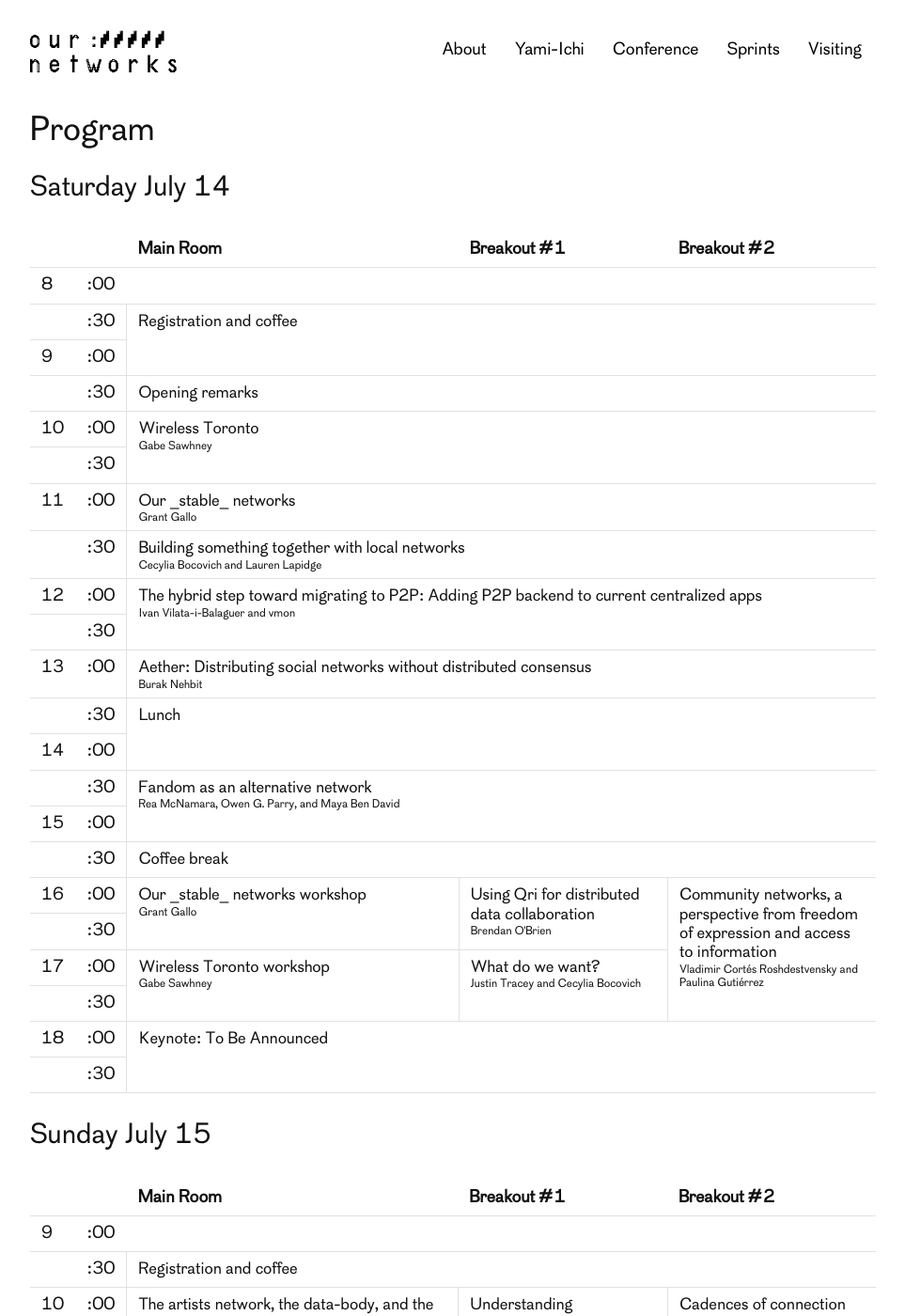
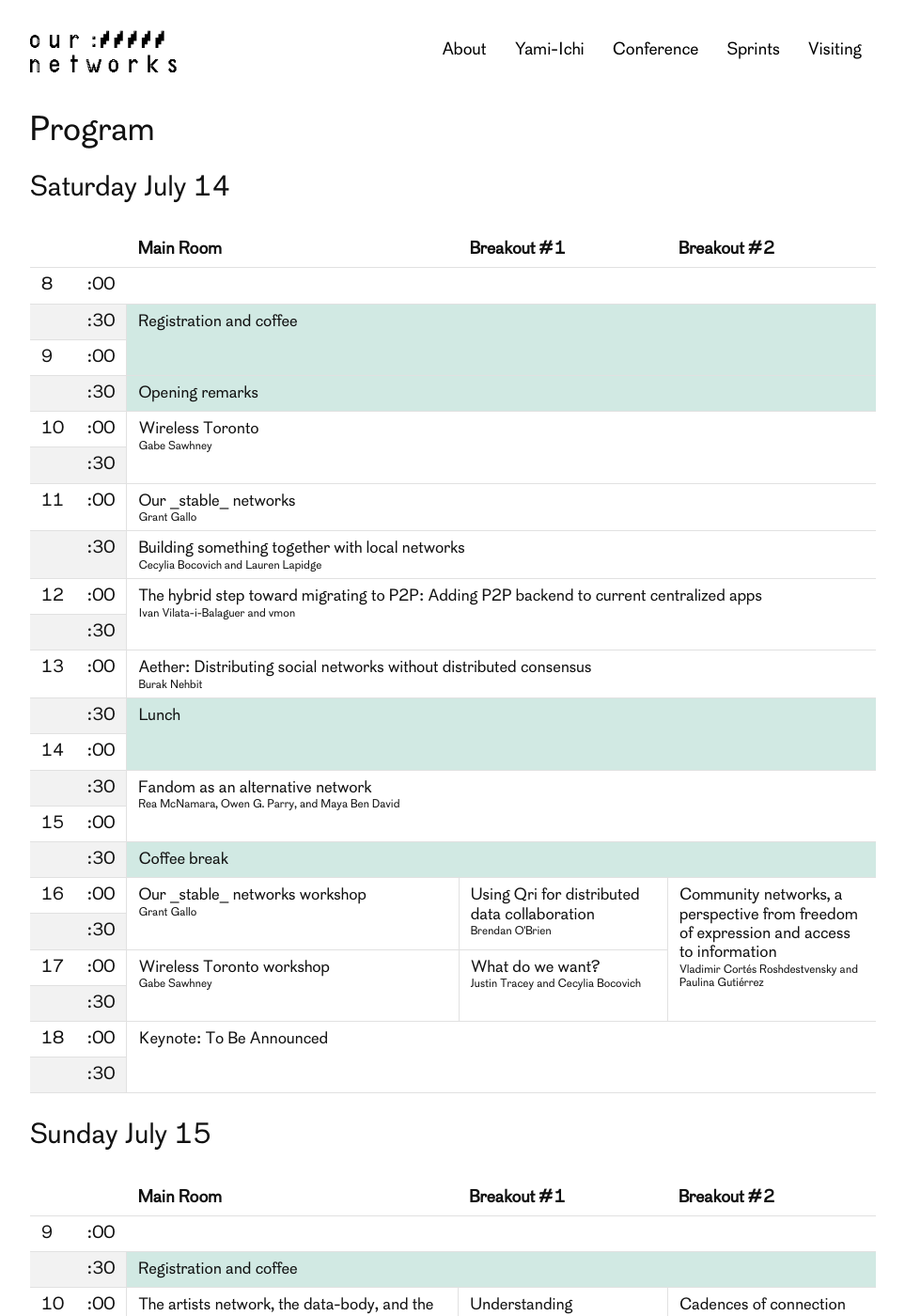
Before and after one commit to ournetworks/ournetworks.ca, a Jekyll site: the page built from conference/program.md, in a window 1280 px wide and 1400 px high. Shown: the whole window at 94% size, without its empty margins (158-1121 px from the left). Built offline with Jekyll 4.4.1, drawn with Linux system fonts in a browser that asks for light colours.

Commit message:
try something with table look

```diff
--- a/_sass/_tables.scss
+++ b/_sass/_tables.scss
@@ -40,6 +40,10 @@ thead th {
     margin-bottom: 0;
   }
 
+  tr:nth-child(even) {
+    background-color: lighten($grey-color-light, 5%);
+  }
+
   th,
   td {
     padding: 6px 12px;
@@ -51,6 +55,7 @@ thead th {
 
 .session-block {
   border-left: 1px solid #e1e1e1;
+  background-color: $white;
 }
 
 .schedule-main {
@@ -60,3 +65,11 @@ thead th {
 .schedule-breakout {
   width: 25%;
 }
+
+.session-orga  {
+  background-color: $background-accent;
+}
+
+.session-break  {
+  background-color: $background-accent;
+}
--- a/_sass/_variables.scss
+++ b/_sass/_variables.scss
@@ -20,7 +20,7 @@ $accent-color: darken($background-accent, 40%);
 $white: #fff;
 $black: #000;
 $grey-color: #666;
-$grey-color-light: lighten($grey-color, 40%);
+$grey-color-light: lighten($grey-color, 50%);
 
 // Content Layout Variables
 
```
